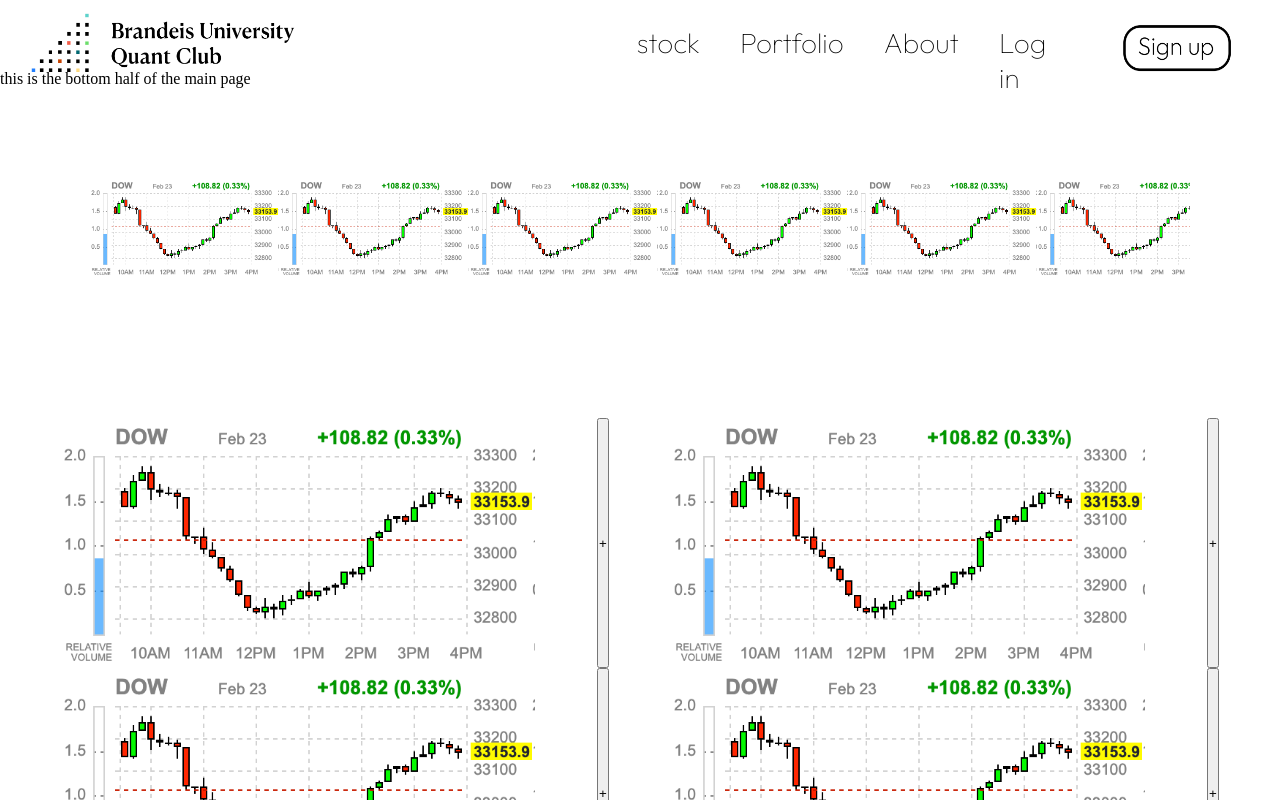
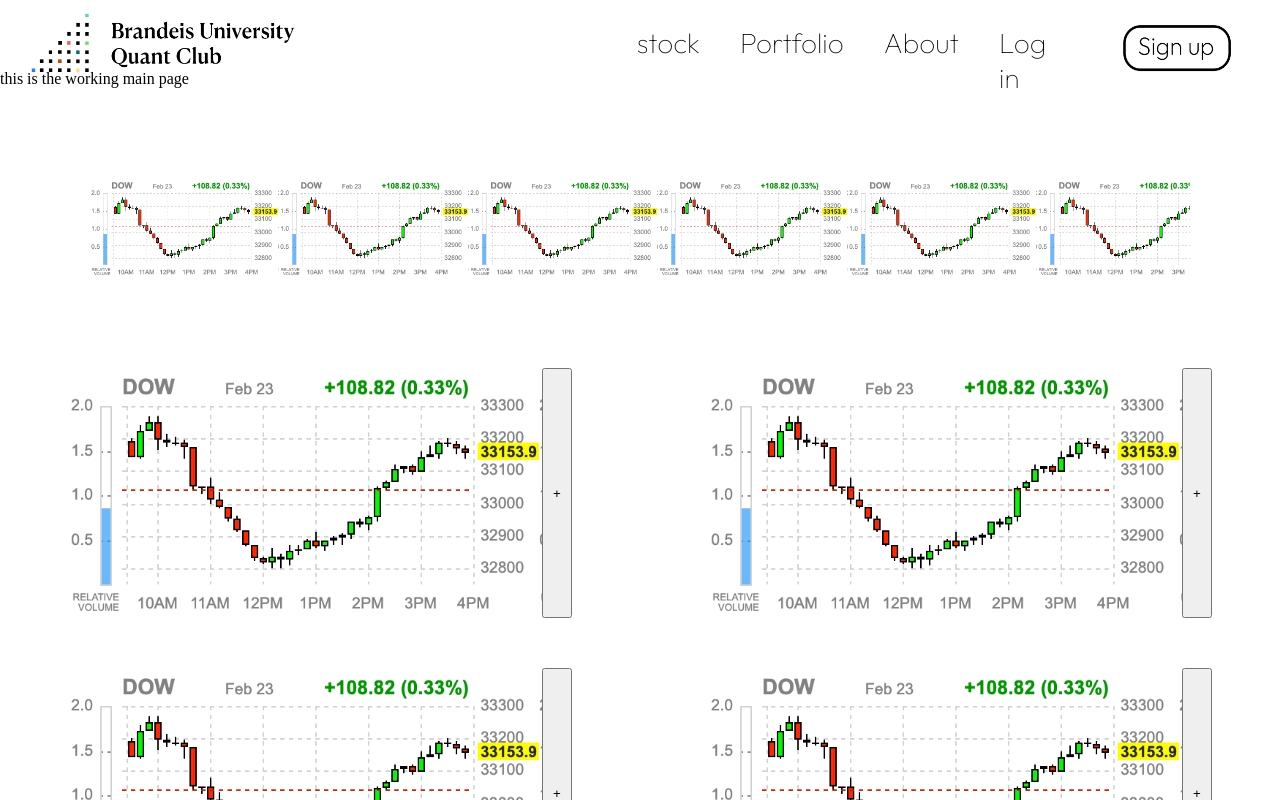
Before and after one commit to ArcherHeffern/ImpliedVolatilityIndex, a SvelteKit app: page / in a window 1280 px wide. Shown: the top 800 px of the page. Built offline with nearby package versions, Linux system fonts and the light colour scheme.

Commit message:
new main page

```diff
--- a/src/routes/+page.svelte
+++ b/src/routes/+page.svelte
@@ -1,4 +1,4 @@
-this is the bottom half of the main page
+this is the working main page
 
 <style>
     * {
@@ -11,19 +11,7 @@
         background: rgb(255, 255, 255);
     }
 
-    .header {
-        background: #88b3eb;
-        display: flex;
-        padding: 20px;
-        border-bottom: 1px solid #e9e9e9;
-    }
 
-    .header-left {
-        flex-grow: 1;
-        display: flex;
-        gap: 10px;
-        text-align: left;
-    }
 
     .topnav {
         overflow: hidden;
@@ -31,21 +19,23 @@
     }
 
 
-
-    .container-list {
-        padding-top: 20px;
-        /* border: 1px solid black; */
-        display: flex;
-        justify-content: space-evenly;
-        padding-bottom: 20px;
-    }
-
     .container-graph {
-        margin: 30px;
         display: flex;
         justify-content: space-around;
         flex-directon: row;
+        align-items: center;
         flex-wrap: wrap;
+
+    }
+
+    .button{
+        width: 30px;
+        height: 250px;
+    }
+
+    .button-set{
+        display: flex;
+        margin-bottom: 50px;
     }
 
     .scroll-list{
@@ -88,21 +78,28 @@
                 <img src="dow.png" height="100px" width="auto" alt="graph">
            </div>
 
-           <div class="container-list">
 
             <div class="container-graph">
+                <div class="button-set">
                     <img src="dow.png" height="250px" width="auto" alt="graph">
-                   <button type="button"> + </button>
+                    <button type="button" class="button"> + </button>
+                </div>
+                <div class="button-set">
                     <img src="dow.png" height="250px" width="auto" alt="graph">
-                   <button type="button"> + </button>
+                    <button type="button" class="button"> + </button>
+                </div>
+                <div class="button-set">
                     <img src="dow.png" height="250px" width="auto" alt="graph">
-                   <button type="button"> + </button>
+                    <button type="button" class="button"> + </button>
+                </div>
+                <div class="button-set">
                     <img src="dow.png" height="250px" width="auto" alt="graph">
-                   <button type="button"> + </button>
+                    <button type="button" class="button"> + </button>
+                </div>
+
             </div>
 
 
-           </div>
 
 
         </article>
```
Lines whose indentation alone changed are shown as unchanged.
